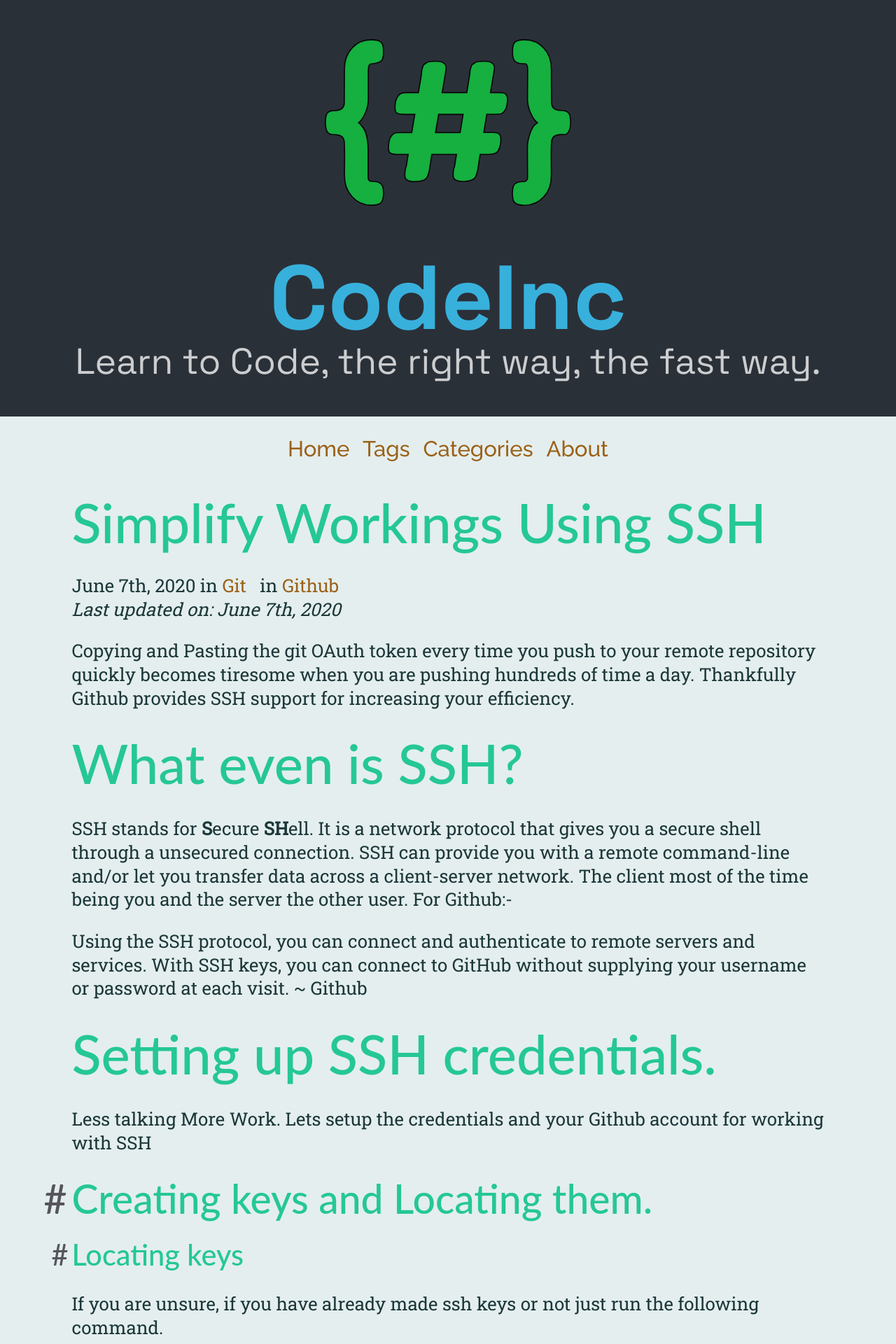
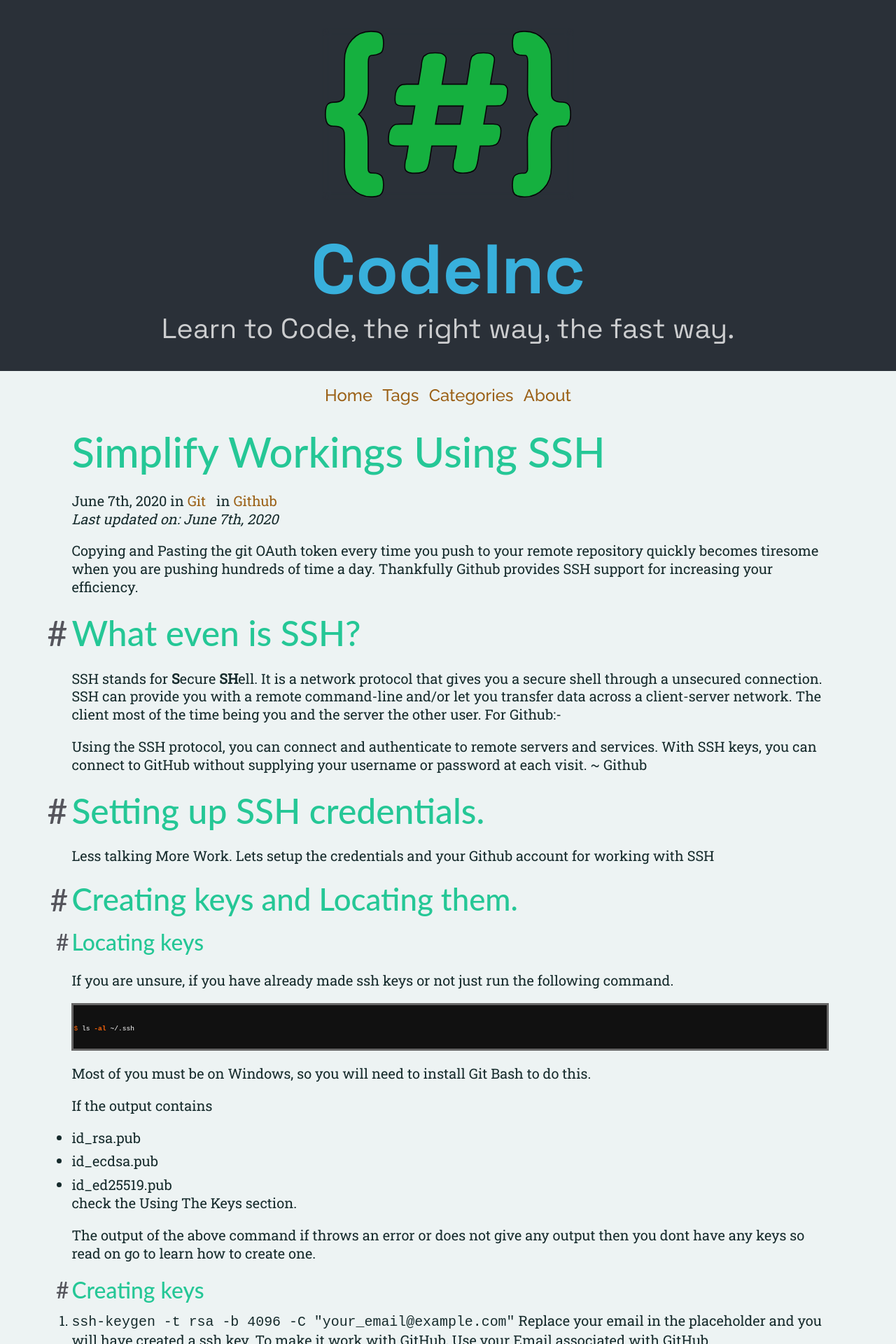
Before and after one commit to raprocks/jekyll-theme-noob, a Jekyll site: the page built from _posts/2020-06-07-Simplify-Workings-Using-SSH.md, in a window 1280 px wide. Shown: the top 1920 px of the page at 70% size. Built offline with Jekyll 4.4.1, drawn with Linux system fonts in a browser that asks for light colours; comment, search, counter and statistics services are not loaded; a style sheet for code colours, icons or effects is not loaded; some of the changed text lies outside the part shown.

Commit message:
more variables yay ;_;

````diff
--- a/_includes/head.html
+++ b/_includes/head.html
@@ -1,17 +1,5 @@
 <head>
-  {% if site.ga_analytics and jekyll.environment=="production" %}
-  <script>
-    (function (i, s, o, g, r, a, m) {
-      i['GoogleAnalyticsObject'] = r; i[r] = i[r] || function () {
-        (i[r].q = i[r].q || []).push(arguments)
-      }, i[r].l = 1 * new Date(); a = s.createElement(o),
-        m = s.getElementsByTagName(o)[0]; a.async = 1; a.src = g; m.parentNode.insertBefore(a, m)
-    })(window, document, 'script', 'https://www.google-analytics.com/analytics.js', 'ga');
-    ga('create', '{{ site.ga_analytics }}', 'auto');
-    ga('send', 'pageview');
-  </script>
-  {% endif %}
-  <meta charset="UTF-8">
+  <meta charset="utf-8" />
   <meta name="viewport" content="width=device-width, initial-scale=1.0">
   <meta property="og:image" content="{{ site.baseurl }}/assets/browser_image.png" />
 
@@ -28,6 +16,17 @@
     href="{{ site.baseurl }}/assets/apple-touch-icon-precomposed.png">
   <link rel="icon" href="{{ site.baseurl }}/assets/favicon.ico">
   <link rel="alternate" type="application/atom+xml" title="{{ site.title }}" href="{{ site.baseurl }}/atom.xml">
-
+  {% if site.ga_analytics and jekyll.environment=="production" %}
+  <script>
+    (function (i, s, o, g, r, a, m) {
+      i['GoogleAnalyticsObject'] = r; i[r] = i[r] || function () {
+        (i[r].q = i[r].q || []).push(arguments)
+      }, i[r].l = 1 * new Date(); a = s.createElement(o),
+        m = s.getElementsByTagName(o)[0]; a.async = 1; a.src = g; m.parentNode.insertBefore(a, m)
+    })(window, document, 'script', 'https://www.google-analytics.com/analytics.js', 'ga');
+    ga('create', '{{ site.ga_analytics }}', 'auto');
+    ga('send', 'pageview');
+  </script>
+  {% endif %}
   {% seo title=false %}
 </head>
--- a/_layouts/default.html
+++ b/_layouts/default.html
@@ -63,48 +63,6 @@
     </main>
     <!-- {% include foot.html %} -->
     </div>
-    <script>
-            const canvas = document.getElementById('backmatrix');
-const ctx = canvas.getContext('2d');
-
-// set the width and height of the canvas
-const w = canvas.width = document.body.offsetWidth;
-const h = canvas.height = document.body.offsetHeight;
-
-// draw a black rectangle of width and height same as that of the canvas
-ctx.fillStyle = '#000';
-ctx.fillRect(0, 0, w, h);
-const cols = Math.floor(w / 20) + 1;
-const ypos = Array(cols).fill(0);
-function matrix () {
-  // Draw a semitransparent black rectangle on top of previous drawing
-  ctx.fillStyle = '#0001';
-  ctx.fillRect(0, 0, w, h);
-
-  // Set color to green and font to 15pt monospace in the drawing context
-  ctx.fillStyle = '#0f0';
-  ctx.font = '15pt monospace';
-
-  // for each column put a random character at the end
-  ypos.forEach((y, ind) => {
-    // generate a random character
-    const text = String.fromCharCode(Math.random() * 128);
-
-    // x coordinate of the column, y coordinate is already given
-    const x = ind * 20;
-    // render the character at (x, y)
-    ctx.fillText(text, x, y);
-
-    // randomly reset the end of the column if it's at least 100px high
-    if (y > 100 + Math.random() * 10000) ypos[ind] = 0;
-    // otherwise just move the y coordinate for the column 20px down,
-    else ypos[ind] = y + 20;
-  });
-}
-
-// render the animation at 20 FPS.
-setInterval(matrix, 50);
-        </script>
-  </body>
+      </body>
 
 </html>
--- a/_posts/2020-06-07-Simplify-Workings-Using-SSH.md
+++ b/_posts/2020-06-07-Simplify-Workings-Using-SSH.md
@@ -10,16 +10,21 @@
 
 <span class="first">C</span>opying and Pasting the git OAuth token every time you push to your remote repository quickly becomes tiresome when you are pushing hundreds of time a day. Thankfully Github provides SSH support for increasing your efficiency.
 
-# What even is SSH?
+## What even is SSH?
+
 SSH stands for **S**ecure **SH**ell. It is a network protocol that gives you a secure shell through a unsecured connection. SSH can provide you with a remote command-line and/or let you transfer data across a client-server network. The client most of the time being you and the server the other user. For Github:-
+
 > Using the SSH protocol, you can connect and authenticate to remote servers and services. With SSH keys, you can connect to GitHub without supplying your username or password at each visit.
 > ~ Github
 
-# Setting up SSH credentials.
+## Setting up SSH credentials.
+
 Less talking More Work. Lets setup the credentials and your Github account for working with SSH
 
 ### Creating keys and Locating them.
+
 ##### Locating keys
+
 If you are unsure, if you have already made ssh keys or not just run the following command.
 
 {% highlight bash %}
@@ -29,49 +34,63 @@
 Most of you must be on Windows, so you will need to install Git Bash to do this.
 
 If the output contains
-* id_rsa.pub
-* id_ecdsa.pub
-* id_ed25519.pub
-check the Using The Keys section.
+
+- id_rsa.pub
+- id_ecdsa.pub
+- id_ed25519.pub
+  check the Using The Keys section.
 
 The output of the above command if throws an error or does not give any output then you dont have any keys so read on go to learn how to create one.
 
 ##### Creating keys
+
 1. `ssh-keygen -t rsa -b 4096 -C "your_email@example.com"`
-Replace your email in the placeholder and you will have created a ssh key. To make it work with Github, Use your Email associated with Github.
+   Replace your email in the placeholder and you will have created a ssh key. To make it work with GitHub, Use your Email associated with GitHub.
 2. After it asks where to save file just press enter to save it to the default location.
-```bash
-Enter file in which to save the key (/data/data/com.termux/files/home/.ssh/id_rsa):
-```
-3.
-```bash
-> Enter passphrase (empty for no passphrase): [Type a passphrase]
-> Enter same passphrase again: [Type passphrase again]
-```
-Enter a passphrase if you want else just press enter to not have one.
+
+   ```bash
+   Enter file in which to save the key (/data/data/com.termux/files/home/.ssh/id_rsa):
+   ```
+
+3. Enter a passphrase if you want else just press enter to not have one.
+
+   ```bash
+   > Enter passphrase (empty for no passphrase): [Type a passphrase]
+   > Enter same passphrase again: [Type passphrase again]
+   ```
+
 4. And you have successfully created the keys.
 
 ### Using the Keys
+
 #### Adding the keys to ssh-agent
+
 1. Run a instance of the ssh-agent in the background.
-```bash
-$ eval "$(ssh-agent -s)"
-```
-You will be presented with a PID(Process ID).
-2. now if you saved the key in other file taking the hard path above you need to find the file's absolute path and enter it in the command below.
+
+   ```bash
+   $ eval "$(ssh-agent -s)"
+   ```
+
+You will be presented with a PID(Process ID). 2. now if you saved the key in other file taking the hard path above you need to find the file's absolute path and enter it in the command below.
+
 ```bash
 $ ssh-add <path to key>
 ```
+
 if you saved the file in the default path
+
 ```bash
 ssh-add ~/.ssh/id_rsa
 ```
+
 this command should take care of everything.
 
 3. get your public ssh key by typing in this command. Obviously modify it according to how you did the earlier steps.
+
 ```bash
 $ cat /path/to/key(.pub)
 ```
+
 Yes, You have to add the .pub at the end. This is the public key you need. All of the key will be visible to you on the terminal now. Copy the full output.
 
 4. Visit [Github Account Settings](https://github.com/settings/keys).
@@ -91,7 +110,9 @@
 8. DONE!
 
 ### Checking your connection
+
 To check weather the setup was successful, Restart the terminal and type in the following command which tries to connect to Github's SSH server.
+
 ```bash
 $ ssh -T git@github.com
 ```
@@ -111,6 +132,7 @@
 check that the fingerprints of the warning in the terminal match to those here and then type in `yes`.
 
 If the connection is successful you will see a message such as the below one:
+
 > Hi username! You've successfully authenticated, but GitHub does not provide shell access.
 
 The Username will be replaced by your username.
--- a/_sass/_variables.scss
+++ b/_sass/_variables.scss
@@ -2,34 +2,35 @@
 @import url("https://fonts.googleapis.com/css2?family=Jost:wght@600;700&family=Roboto+Slab&display=swap");
 @import url("https://cdn.jsdelivr.net/npm/@xz/fonts@1/serve/cascadia-code.min.css");
 @import url('https://fonts.googleapis.com/css2?family=Space+Grotesk:wght@400;700&display=swap');
-$color1: #6666BD;
-$color2: #556EC5;
-$color3: #3F75CC;
-$color4: #177DD2;
-$color5: #0083D6;
-$color6: #008AD9;
-$color7: #0090DA;
-$color8: #0097DA;
-$color9: #009CD8;
-$color10: #00A2D6;
-$color11: #00A7D1;
-$color12: #00ACCC;
-$color13: #00B0C6;
-$color14: #00B5BF;
-$color15: #00B9B8;
-$color16: #00BDB0;
-$color17: #00C1A7;
-$color18: #00C49F;
+// $color1: #6666BD;
+// $color2: #556EC5;
+// $color3: #3F75CC;
+// $color4: #177DD2;
+// $color5: #0083D6;
+// $color6: #008AD9;
+// $color7: #0090DA;
+// $color8: #0097DA;
+// $color9: #009CD8;
+// $color10: #00A2D6;
+// $color11: #00A7D1;
+// $color12: #00ACCC;
+// $color13: #00B0C6;
+// $color14: #00B5BF;
+// $color15: #00B9B8;
+// $color16: #00BDB0;
+// $color17: #00C1A7;
+// $color18: #00C49F;
 $color19: #25C796;
-$color20: #49CA8E;
+// $color20: #49CA8E;
 // Light Mode Settings Here
-$background_light: #e4eeee;
-$color_light: #1c3739;
+$background_light: #edf3f3;
+$color_light: #162b2c;
 
 // Dark Mode Settings here
 $background_dark: rgba(0, 0, 0, 0.7);
 $color_dark: #e4eeee;
 // fonts
+$root_font_size: clamp(1rem, calc(0.4444rem + 1vw), 1.5rem);
 $site_title_font: 'Space Grotesk', sans-serif;
 $site_title_font_weight: 800;
 $site_tagline_font: 'Space Grotesk', sans-serif;
@@ -38,9 +39,9 @@
 $head_font_weight: 500;
 $content_font: "Roboto Slab", sans-serif;
 $content_font_weight: regular;
-$content_font_size: 16px;
+$content_font_size: calc($root_font_size - 12px);
 $code_font: "Cascadia Code", monospace;
-$root_font_size: clamp(1rem, calc(0.4444rem + 1.4691vw), 2.5rem);
+
 $heading_color: $color19;
 $link_color: rgb(47, 147, 130);
 $link_background_color: rgba(130,26,129,0.5);
@@ -51,8 +52,24 @@
 $logo_fill: rgba(12, 234, 67, 1);
 
 //vars
-$color1: #e4eeee;
-$color2: #dfa155;
-$color3: #649599;
-$color4: #1c3739;
-$color5: #ec306a;
+// $color1: #e4eeee;
+// $color2: #dfa155;
+// $color3: #649599;
+// $color4: #1c3739;
+// $color5: #ec306a;
+
+
+
+
+$site_title_color : #fff;
+$site_tagline_color : #fff;
+$logo_fill_color : #fff;
+$header_background_color : #fff;
+
+$navbar_background_color : #fff;
+$navlink_font_color : #fff;
+
+$heading_font_color : #fff;
+
+$link_color : #fff;
+$link_hover_color : #fff;
--- a/tags.html
+++ b/tags.html
@@ -12,7 +12,7 @@
 
     <div id="#{{ tag_name | slugize }}"></div>
 
-    <h3 class="tag-head"><small>#{{ tag_name }}</small></h3>
+    <h3 class="tag-head"><small>{{ tag_name }}</small></h3>
     <a name="{{ tag_name | slugize }}"></a>
 
     {% for post in site.tags[tag_name] %}
````
Also changed, not shown: other parts of _posts/2020-06-07-Simplify-Workings-Using-SSH.md (+1 -1 lines).
